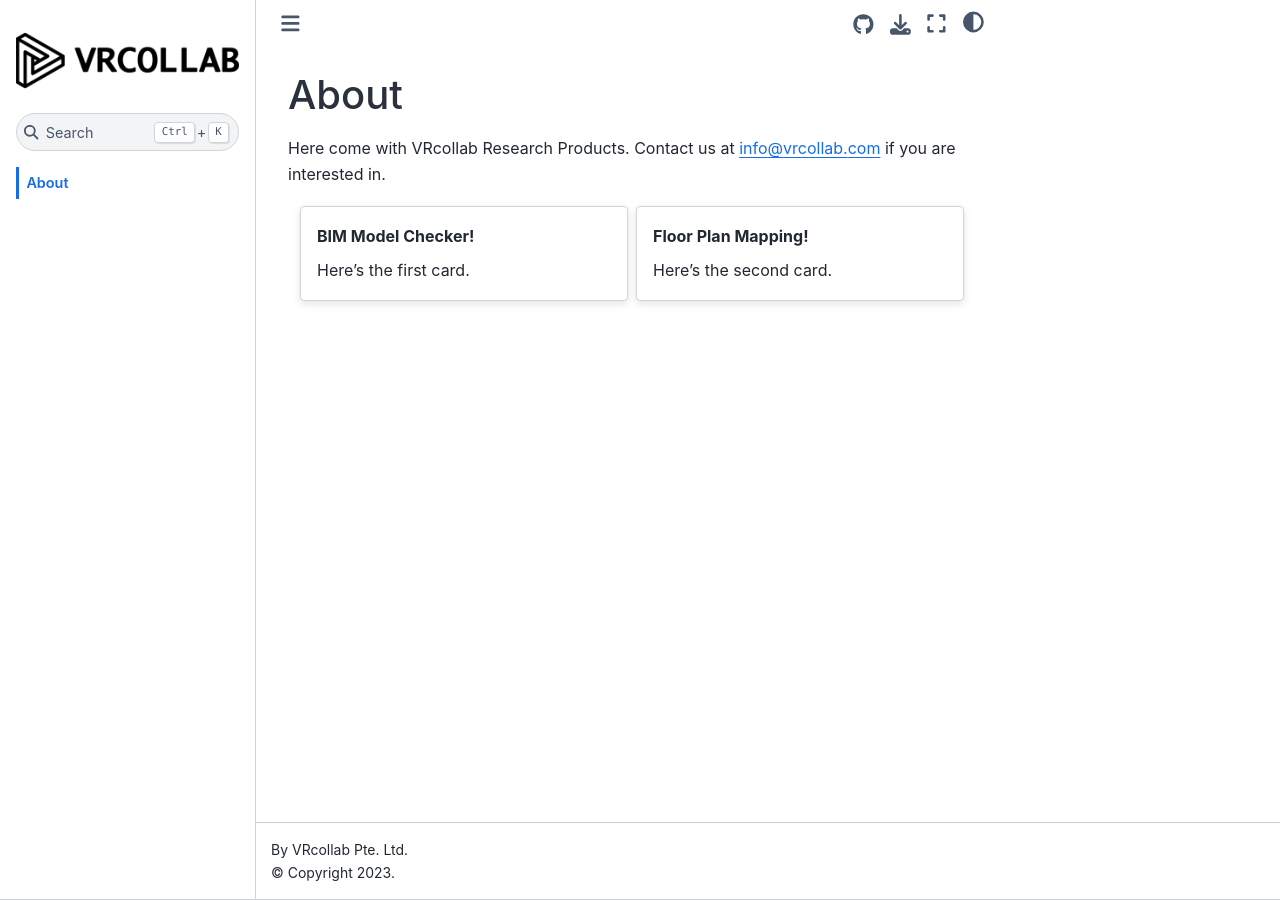
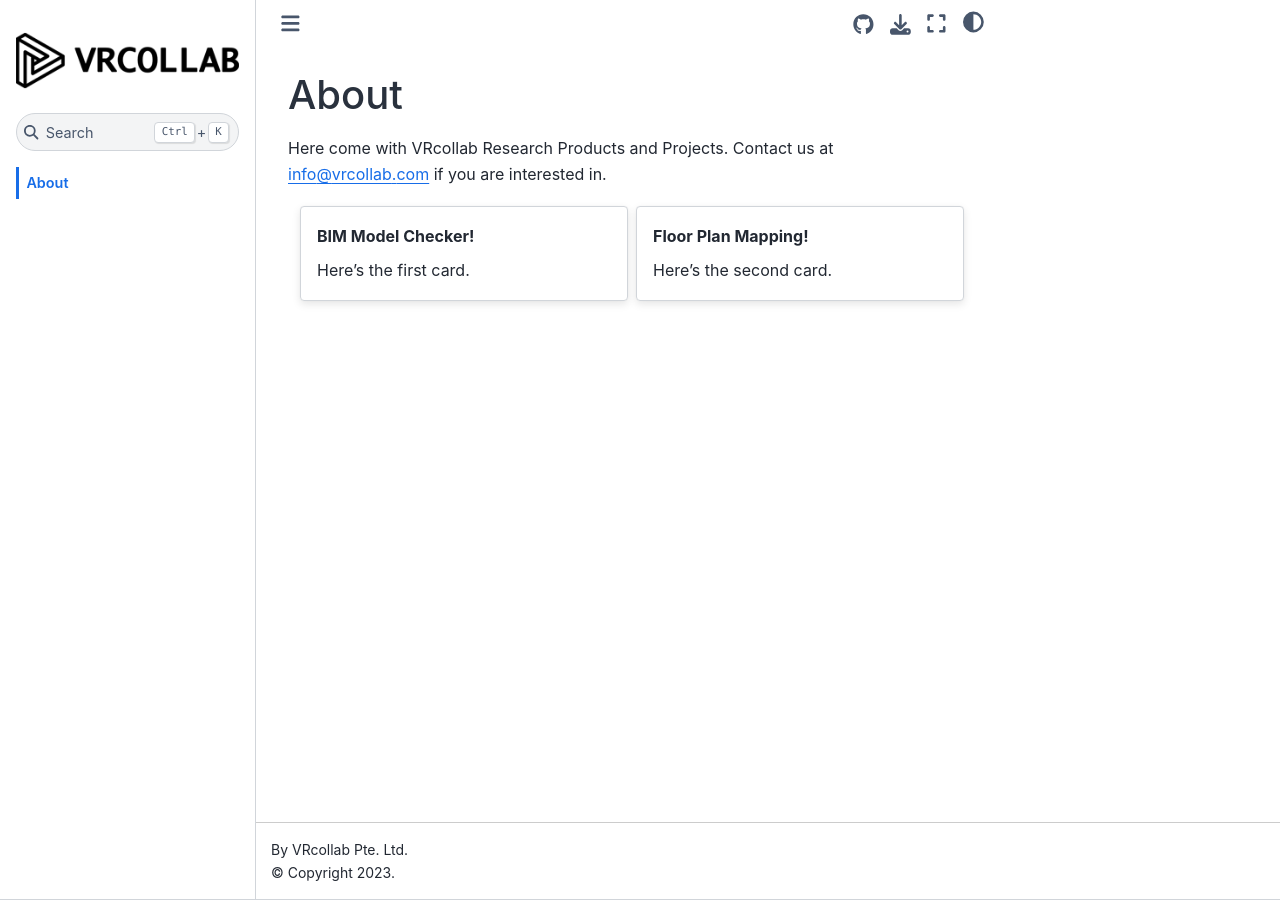
Before and after one commit to vrcollab/vrcollab.github.io, a Jupyter Book: the page built from about.md, in a window 1280 px wide. Built offline with Jupyter Book 1.0.4 settings and Sphinx 7.4.7 and the Sphinx Book theme 1.1.4, drawn with Linux system fonts in a browser that asks for light colours.

Commit message:
fix name

```diff
--- a/_config.yml
+++ b/_config.yml
@@ -1,4 +1,4 @@
-title: VRcollab Research Products
+title: VRcollab Research
 author: VRcollab Pte. Ltd.
 logo: logo.png
 
--- a/about.md
+++ b/about.md
@@ -1,6 +1,6 @@
 # About
 
-Here come with VRcollab Research Products.
+Here come with VRcollab Research Products and Projects.
 Contact us at info@vrcollab.com if you are interested in.
 
 ::::{grid}
```
